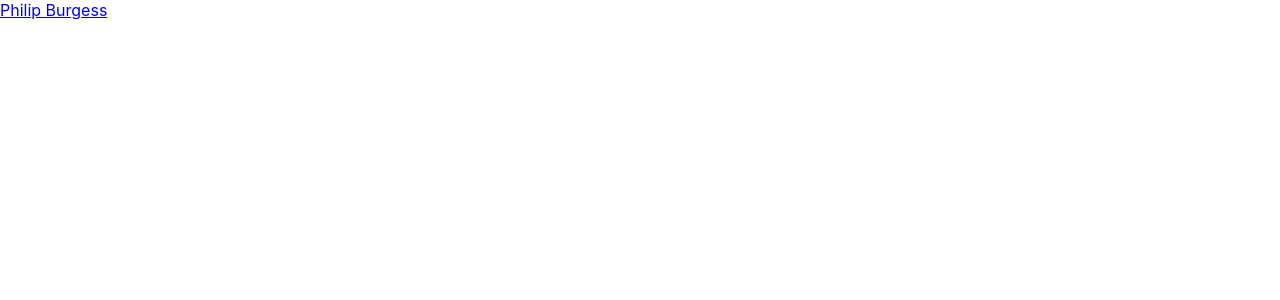
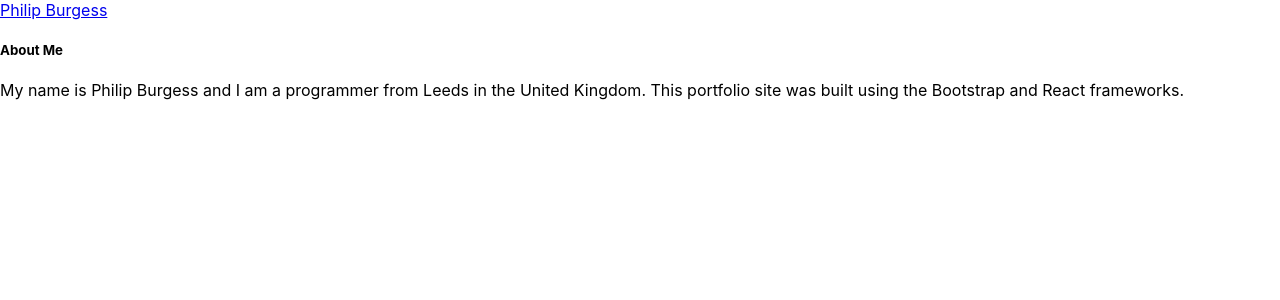
Before and after one commit to PhilipGB/react-app, a React (Create React App) app: page / in a window 1280 px wide. Shown: the top 300 px of the page. Built offline with nearby package versions, Linux system fonts and the light colour scheme.

Commit message:
About added

```diff
--- /dev/null
+++ b/src/About.js
@@ -0,0 +1,16 @@
+import './App.css';
+
+function About() {
+  return (
+    <div>
+        <h5>About Me</h5>
+        <p>
+            My name is Philip Burgess and I am a programmer from
+            Leeds in the United Kingdom. This portfolio site was
+            built using the Bootstrap and React frameworks.
+        </p>
+    </div>
+  );
+}
+
+export default About;
--- a/src/App.js
+++ b/src/App.js
@@ -1,10 +1,12 @@
 import './App.css';
 import Nav from './Nav.js'
+import About from './About.js'
 
 function App() {
   return (
     <div className="App">
       <Nav />
+      <About />
     </div>
   );
 }
```
